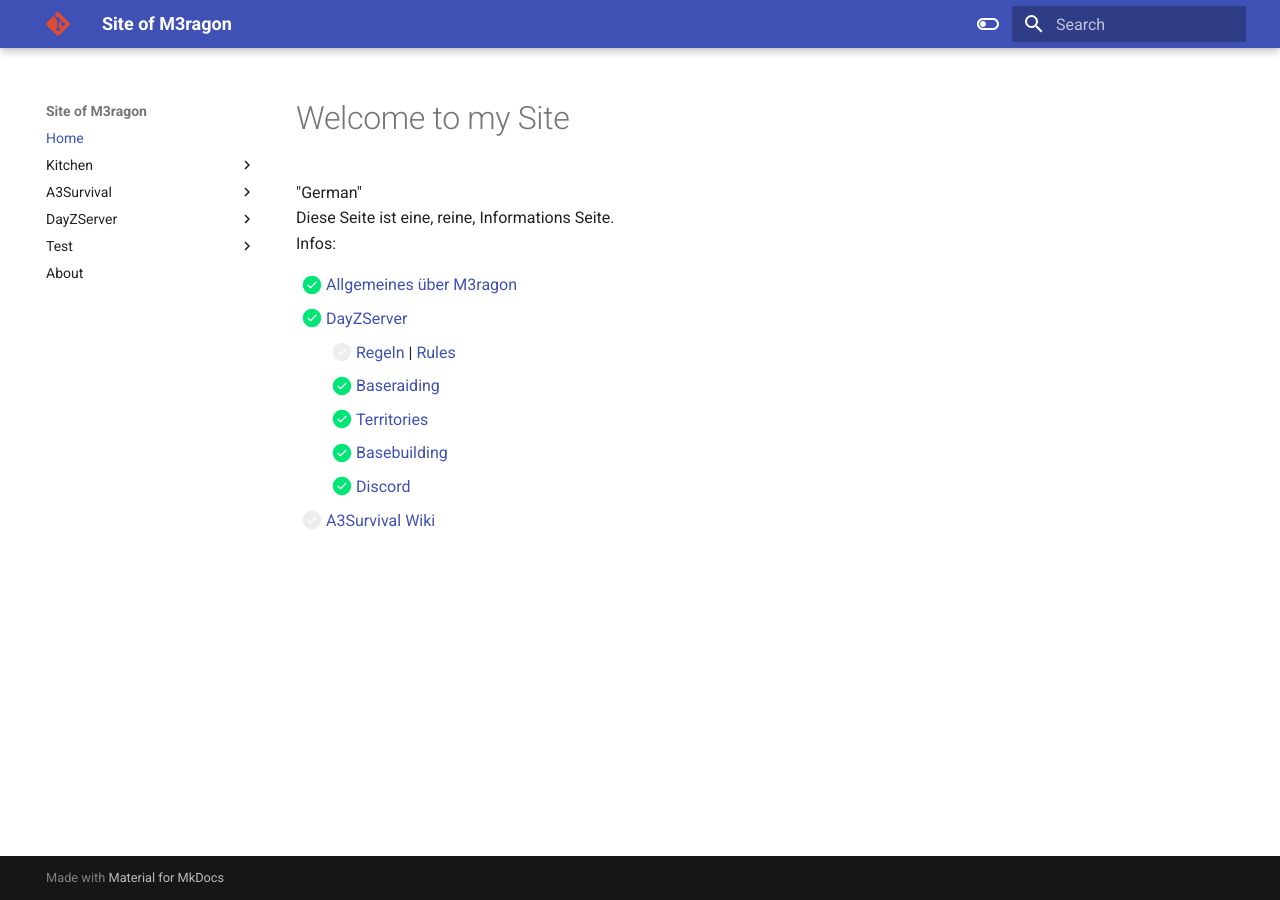
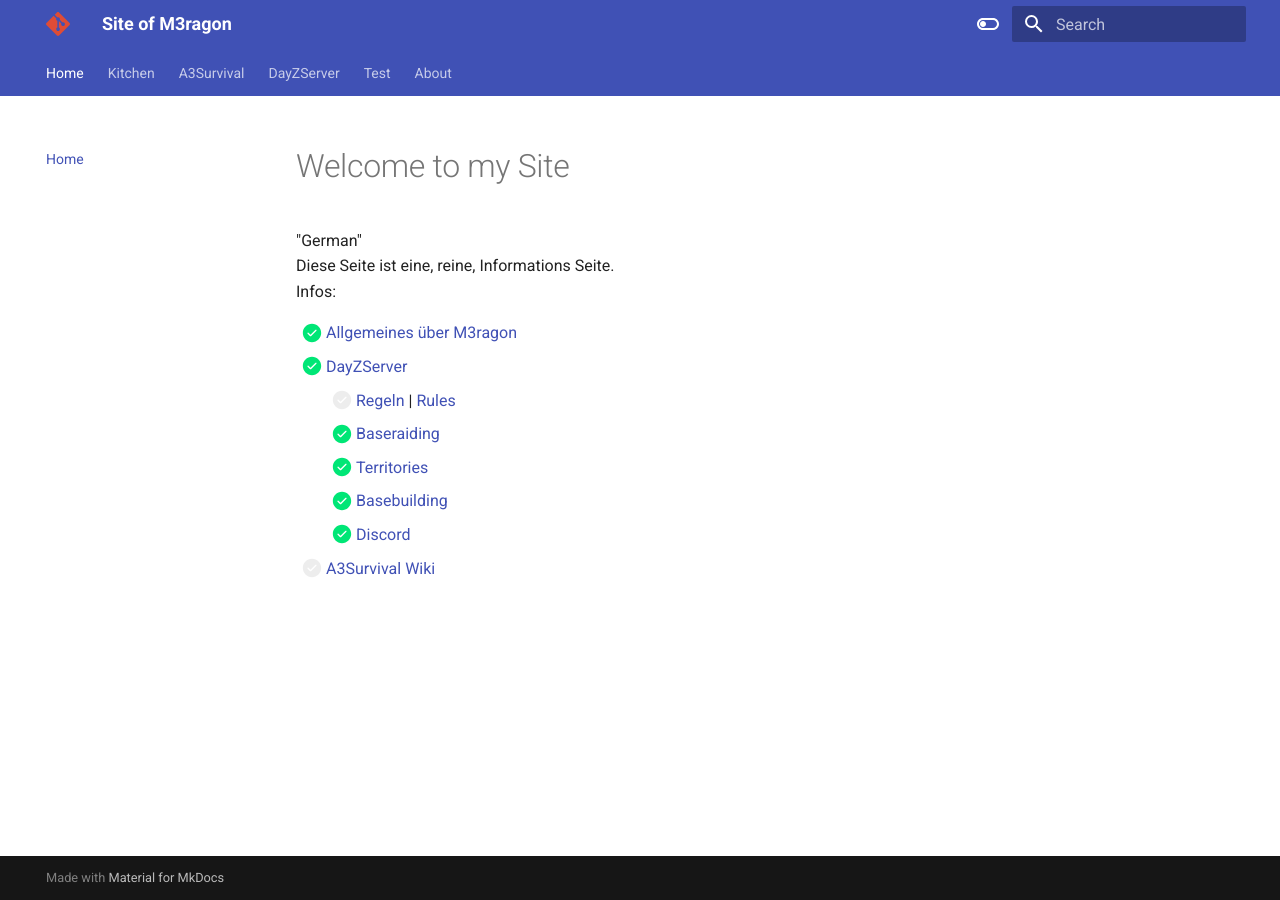
Before and after one commit to M3ragon/material, an MkDocs documentation site: the page built from docs/index.md, in a window 1280 px wide. Built offline with MkDocs 1.6.1 and Material for MkDocs 9.7.7, drawn with Linux system fonts in a browser that asks for light colours; comment, search, counter and statistics services are not loaded.

Commit message:
switch Navigation

```diff
--- a/mkdocs.yml
+++ b/mkdocs.yml
@@ -28,7 +28,7 @@ theme:
   features:
     - content.code.annotate
     - content.tabs.link
-    - navigation.indexes
+    - navigation.tabs
     - navigation.top
   logo: asset/img/logo.svg
   favicon: asset/img/logo.svg
```
